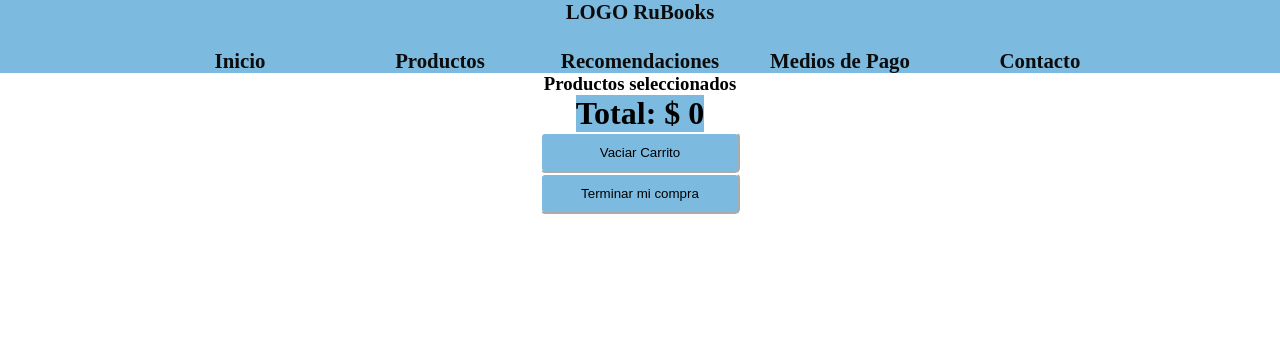
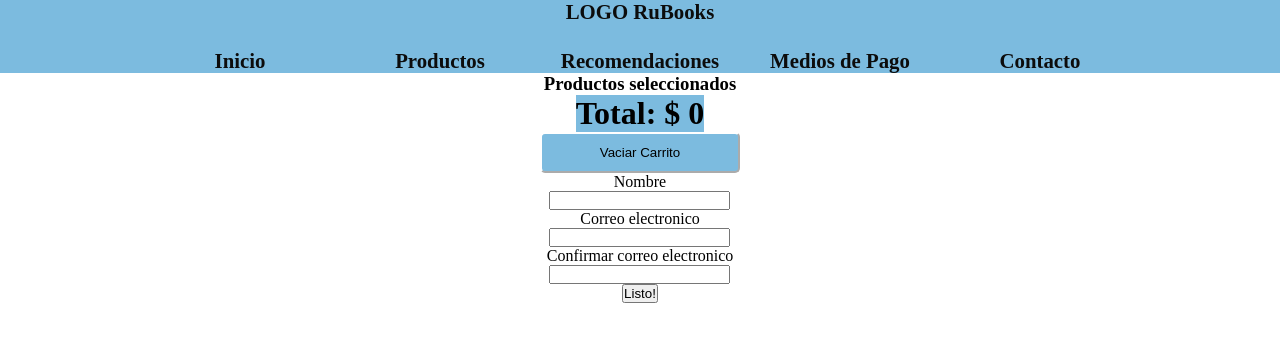
Before and after one commit to micaelaag/RuBooks, a React (Create React App) app in the folder libros-rulio-micaela/: page /carrito in a window 1280 px wide. Shown: the top 342 px of the page. Built offline with nearby package versions, Linux system fonts and the light colour scheme; a web font is replaced by a local one.

Commit message:
Entrega final trabajo

```diff
--- a/libros-rulio-micaela/src/CartContext.js
+++ b/libros-rulio-micaela/src/CartContext.js
@@ -3,10 +3,12 @@ import React, {createContext,useState} from "react"
 export const CartContext = createContext();
 export const CartProvider = (props)=>{
     const [carrito, setCarrito]= useState([]);
-
     const [total,setTotal] = useState(0)
     const [cantidad,setCantidad] = useState(0)
     let cantidades = cantidad
+    const [nombre, setNombre] = useState('');
+    const [correo, setCorreo] = useState('');
+    const [arrayUsuarios, setUsuarios] = useState([]);
 
     function agregar(prod,cantidad){
         const prodSeleccionado = {
@@ -73,17 +75,24 @@ export const CartProvider = (props)=>{
         setCantidad(0)
     }
 
-const terminarCompra = () => {
-    console.log("Procesando compra")
-}
-
 const cantProductos = () =>{
     const cantProd = 0;
     carrito.map(item => item.cantidad + cantProd)
     console.log(cantProd)
 }
 
+const guardarNombre = (e) => {
+    setNombre(e.target.value);
+};
 
+    const guardarCorreo = (e) => {
+    setCorreo(e.target.value);
+};
+const guardarUsuario = ()=>{
+    let arrayUsuarios = [nombre, correo];
+    setUsuarios(arrayUsuarios)
+console.log(arrayUsuarios)
+}
 const valor_del_contexto = {
     carrito,
     cantidad,
@@ -92,8 +101,13 @@ const valor_del_contexto = {
     vaciarCarrito,
     calcularTotal,
     total,
-    terminarCompra,
-    cantProductos
+    cantProductos,
+    guardarNombre,
+    guardarCorreo,
+    guardarUsuario,
+    nombre,
+    correo,
+    arrayUsuarios
   }
 
     return (
--- a/libros-rulio-micaela/src/components/Carrito.js
+++ b/libros-rulio-micaela/src/components/Carrito.js
@@ -1,12 +1,17 @@
-import React,{useContext, useEffect} from 'react'
+import React,{useContext, useEffect, useState} from 'react'
 import { CartContext } from '../CartContext'
 import {Link} from "react-router-dom";
 function Carrito() {
-    const {carrito, eliminarProducto, vaciarCarrito, calcularTotal, total, terminarCompra, cantidad} = useContext(CartContext);
+    const {carrito, eliminarProducto, vaciarCarrito, calcularTotal, total, guardarNombre, guardarCorreo, guardarUsuario} = useContext(CartContext);
     useEffect(() => {
         calcularTotal()
     }, []);
+    const [click, setClick]= useState(false);
 
+    const agregarBoton = (e) =>{
+        e.preventDefault()
+        setClick(true)
+    }
     return (
         <div className="contt">
             <h3>Productos seleccionados</h3>
@@ -26,8 +31,21 @@ function Carrito() {
                 <h1>Total: $ {total}</h1>
             </div>
             <button className="agregar botones" onClick={vaciarCarrito}>Vaciar Carrito</button>
-            <Link to ="/cart"><button className="agregar botones" onClick={terminarCompra}>Terminar mi compra</button></Link>
-
+            <form className="contt">
+                <label>Nombre</label>
+                <input onChange= {guardarNombre} type="text" required></input>
+                <label>Correo electronico</label>
+                <input onChange= {guardarCorreo} type="email" required></input>
+                <label>Confirmar correo electronico</label>
+                <input type="email" required></input>
+                <button id="enviar" type="submit" onClick={agregarBoton}>Listo!</button>
+            </form>
+            { click == true
+                    ?
+            <Link to ="/cart"><button className="agregar botones" onClick={guardarUsuario}>Terminar mi compra</button></Link>
+                    :
+            <div></div>
+        }
 
         </div>
     )
--- a/libros-rulio-micaela/src/components/Cart.js
+++ b/libros-rulio-micaela/src/components/Cart.js
@@ -5,13 +5,12 @@ import { Link } from 'react-router-dom';
 function Cart() {
 
 
-        const {carrito, eliminarProducto, vaciarCarrito, calcularTotal, cantidad, total} = useContext(CartContext);
+        const {carrito, eliminarProducto, vaciarCarrito, calcularTotal, cantidad, total, nombre, correo} = useContext(CartContext);
 
         useEffect(() => {
         calcularTotal()
     }, []);
-
-    return (
+        return (
             <div className="contt">
 
             {
@@ -39,7 +38,7 @@ function Cart() {
                     )
                   }
                   ) }
-              <h3>Usted ha adquirido {cantidad} productos. Gracias por su compra</h3>
+              <h3>El usuario {nombre}, {correo} ha adquirido {cantidad} productos. Gracias por su compra</h3>
               <button className="agregar botones" onClick={vaciarCarrito}>Vaciar Carrito</button>
         </>
         }
```
